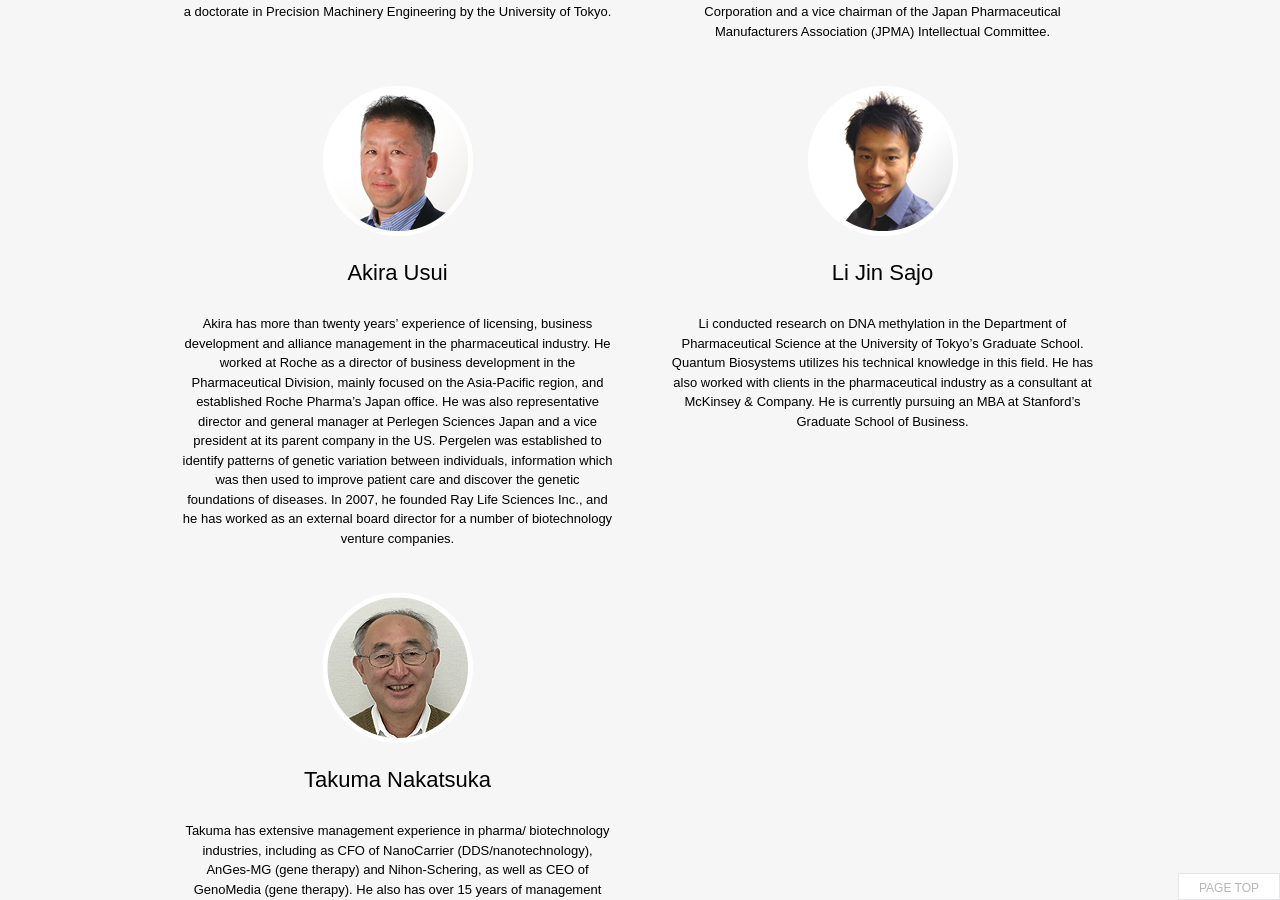
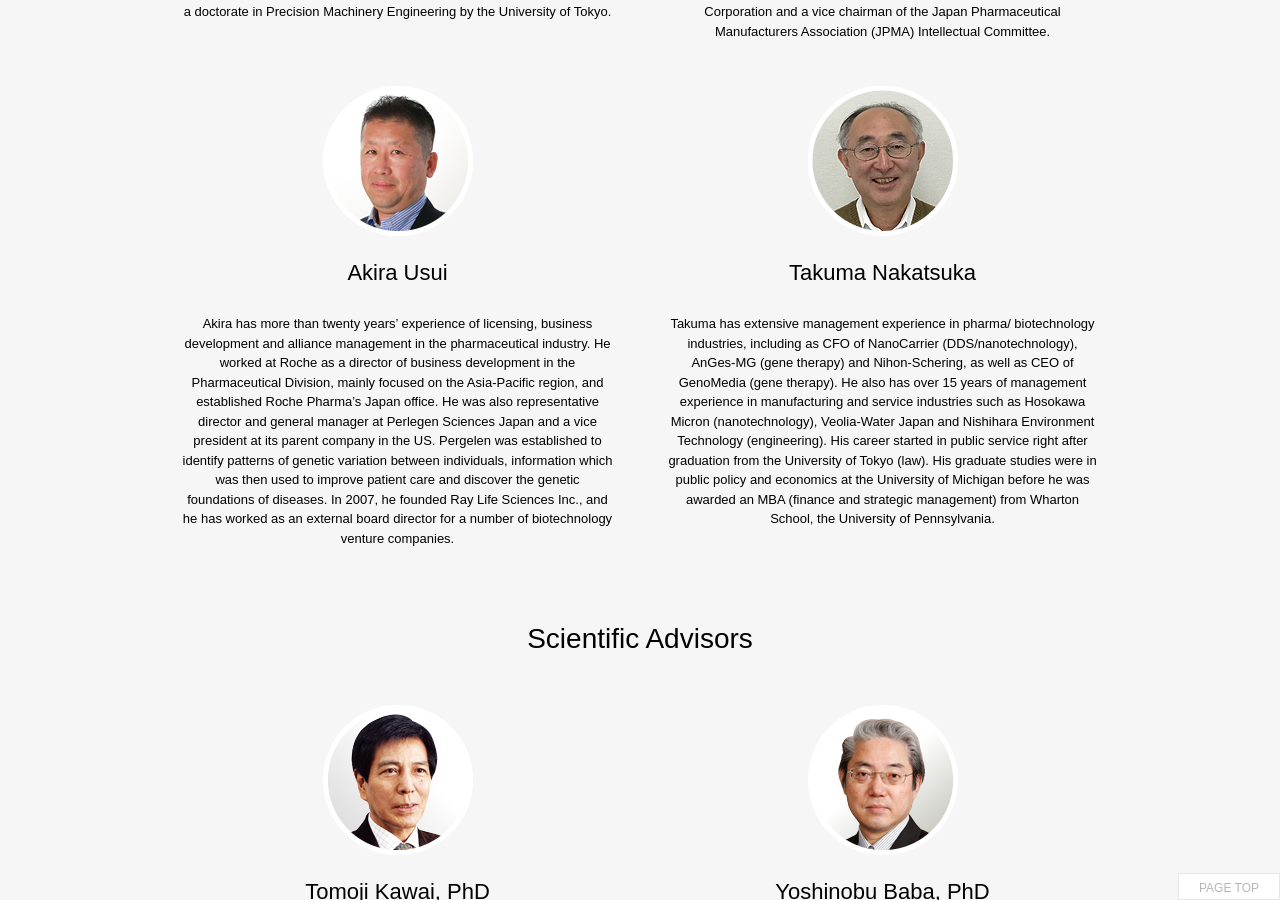
Before and after one commit to toshi33/qbcode.github.io, a Jekyll site: the page built from _about/team.html, in a window 1280 px wide and 900 px high, scrolled down 5634 px. Built offline with Jekyll 4.4.1, drawn with Linux system fonts in a browser that asks for light colours; nearby versions of some CDN libraries; some web fonts are replaced.

Commit message:
Update business.yml

```diff
--- a/_data/team/business.yml
+++ b/_data/team/business.yml
@@ -34,18 +34,6 @@ members:
               製薬業界におけるライセンシング、事業開発、業務提携に関しての20年以上の経験を持つ。田辺製薬、日本ロシュを経て、スイス・ロシュ本社医薬品部門ビジネスデベロップメントディレクター(日本・アジア担当)に就任。また、(遺伝子情報の識別によるパーソナルメディシン開発を目的とした) パーレジェンサイエンス・ジャパン代表取締役、米国本社副社長。
               現在はレイライフサイエンスを設立し、バイオベンチャーの社外取締役を歴任。
 
-  - name-en: Li Jin Sajo
-    name-jp: Li Jin Sajo
-    title-en:
-    title-jp:
-    image: /assets/img/team/team_li.png
-    about-en: >
-              Li conducted research on DNA methylation in the Department of Pharmaceutical Science at the University of Tokyo’s Graduate School. Quantum Biosystems utilizes his technical knowledge in this field. He has also worked with clients in the pharmaceutical industry as a consultant at McKinsey &amp; Company. He is currently pursuing an MBA at Stanford’s Graduate School of Business.
-
-    about-jp: >
-              東京大学薬学部修士課程修了。<br>
-              専門はDNAのメチル化分析。<br>
-              McKinsey &amp; Companyにて、コンサルタントとして、グローバル製薬企業のプロジェクトに従事。2013年9月よりスタンフォード大学ビジネススクールにてMBA取得のため留学中。
 
 
   - name-en: Takuma Nakatsuka
```
